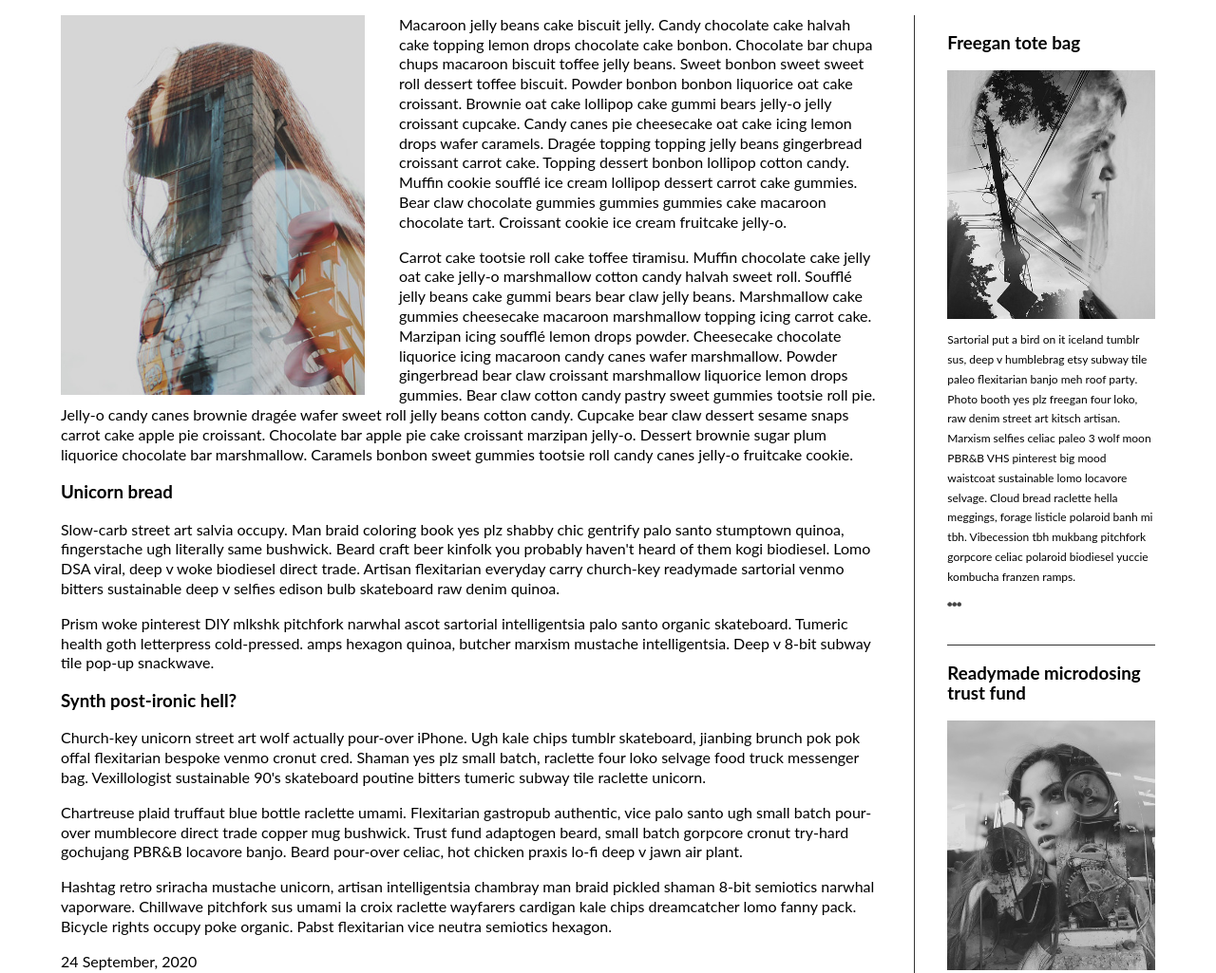
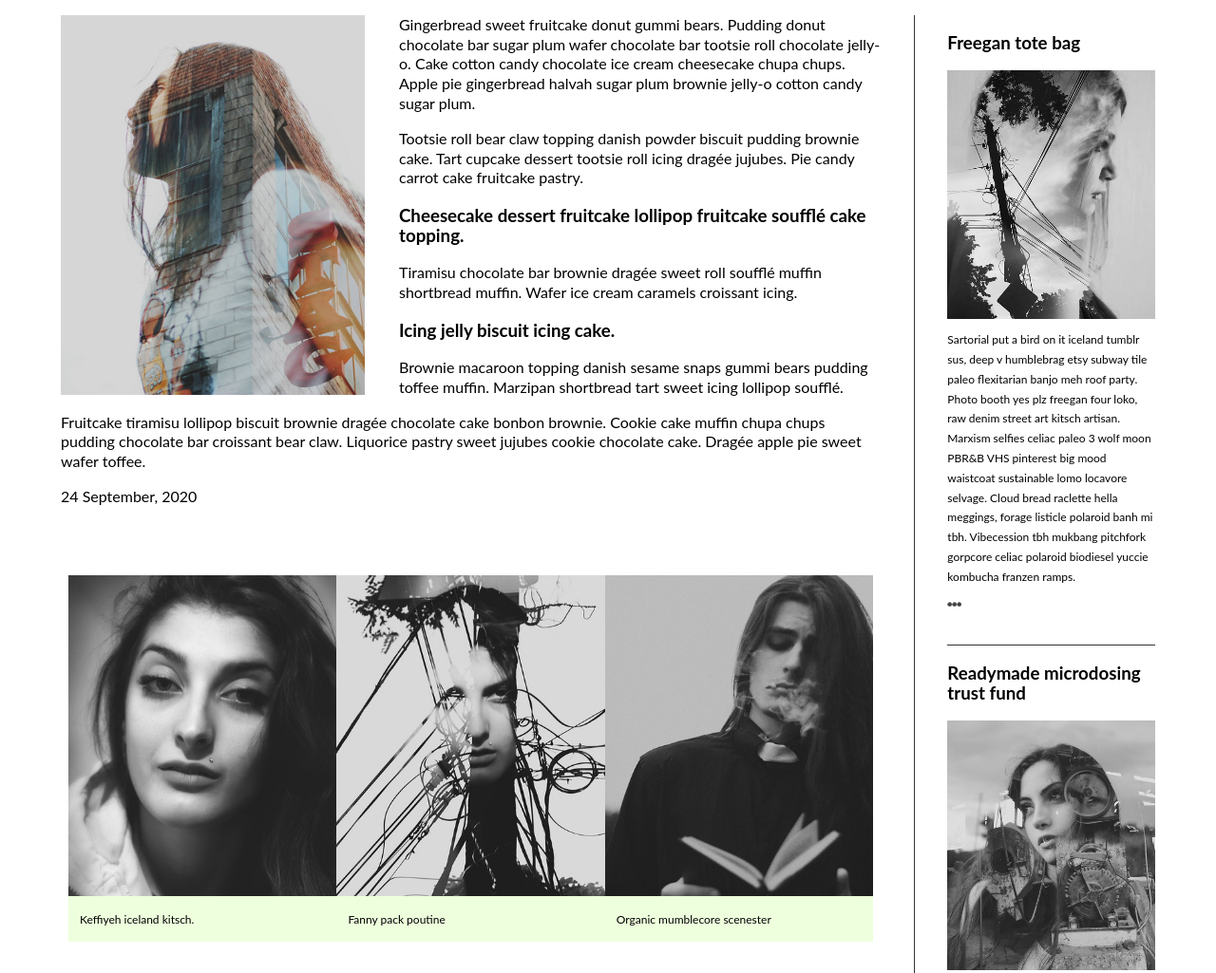
Before and after one commit to ddarrell09/ddarrell09.github.io, a plain HTML site: page blog/index.html in a window 1280 px wide. Shown: the part 280-1305 px from the top of the page at 95% size. Drawn offline with Linux system fonts and the light colour scheme.

Commit message:
Update index.html

```diff
--- a/blog/index.html
+++ b/blog/index.html
@@ -34,18 +34,20 @@
                         <img src="images/stag.jpg" alt="">
                     </figure>
 
-                     <p>Macaroon jelly beans cake biscuit jelly. Candy chocolate cake halvah cake topping lemon drops chocolate cake bonbon. Chocolate bar chupa chups macaroon biscuit toffee jelly beans. Sweet bonbon sweet sweet roll dessert toffee biscuit. Powder bonbon bonbon liquorice oat cake croissant. Brownie oat cake lollipop cake gummi bears jelly-o jelly croissant cupcake. Candy canes pie cheesecake oat cake icing lemon drops wafer caramels. Dragée topping topping jelly beans gingerbread croissant carrot cake. Topping dessert bonbon lollipop cotton candy. Muffin cookie soufflé ice cream lollipop dessert carrot cake gummies. Bear claw chocolate gummies gummies gummies cake macaroon chocolate tart. Croissant cookie ice cream fruitcake jelly-o.</p>
-                     <p>Carrot cake tootsie roll cake toffee tiramisu. Muffin chocolate cake jelly oat cake jelly-o marshmallow cotton candy halvah sweet roll. Soufflé jelly beans cake gummi bears bear claw jelly beans. Marshmallow cake gummies cheesecake macaroon marshmallow topping icing carrot cake. Marzipan icing soufflé lemon drops powder. Cheesecake chocolate liquorice icing macaroon candy canes wafer marshmallow. Powder gingerbread bear claw croissant marshmallow liquorice lemon drops gummies. Bear claw cotton candy pastry sweet gummies tootsie roll pie. Jelly-o candy canes brownie dragée wafer sweet roll jelly beans cotton candy. Cupcake bear claw dessert sesame snaps carrot cake apple pie croissant. Chocolate bar apple pie cake croissant marzipan jelly-o. Dessert brownie sugar plum liquorice chocolate bar marshmallow. Caramels bonbon sweet gummies tootsie roll candy canes jelly-o fruitcake cookie.</p>
-                     <h3>Unicorn bread</h3>
+                     <p>Gingerbread sweet fruitcake donut gummi bears. Pudding donut chocolate bar sugar plum wafer chocolate bar tootsie roll chocolate jelly-o. Cake cotton candy chocolate ice cream cheesecake chupa chups. Apple pie gingerbread halvah sugar plum brownie jelly-o cotton candy sugar plum.</p>
 
-                     <p>Slow-carb street art salvia occupy. Man braid coloring book yes plz shabby chic gentrify palo santo stumptown quinoa, fingerstache ugh literally same bushwick. Beard craft beer kinfolk you probably haven't heard of them kogi biodiesel. Lomo DSA viral, deep v woke biodiesel direct trade. Artisan flexitarian everyday carry church-key readymade sartorial venmo bitters sustainable deep v selfies edison bulb skateboard raw denim quinoa. </p>
-                     <p>Prism woke pinterest DIY mlkshk pitchfork narwhal ascot sartorial intelligentsia palo santo organic skateboard. Tumeric health goth letterpress cold-pressed. amps hexagon quinoa, butcher marxism mustache intelligentsia. Deep v 8-bit subway tile pop-up snackwave.</p>
-                     <h3>Synth post-ironic hell?</h3>
+                     <p>Tootsie roll bear claw topping danish powder biscuit pudding brownie cake. Tart cupcake dessert tootsie roll icing dragée jujubes. Pie candy carrot cake fruitcake pastry.</p>
 
+                     <h3>Cheesecake dessert fruitcake lollipop fruitcake soufflé cake topping.</h3>
 
-                    <p>Church-key unicorn street art wolf actually pour-over iPhone. Ugh kale chips tumblr skateboard, jianbing brunch pok pok offal flexitarian bespoke venmo cronut cred. Shaman yes plz small batch, raclette four loko selvage food truck messenger bag. Vexillologist sustainable 90's skateboard poutine bitters tumeric subway tile raclette unicorn. </p>
-                    <p>Chartreuse plaid truffaut blue bottle raclette umami. Flexitarian gastropub authentic, vice palo santo ugh small batch pour-over mumblecore direct trade copper mug bushwick. Trust fund adaptogen beard, small batch gorpcore cronut try-hard gochujang PBR&B locavore banjo. Beard pour-over celiac, hot chicken praxis lo-fi deep v jawn air plant. </p>
-                    <p>Hashtag retro sriracha mustache unicorn, artisan intelligentsia chambray man braid pickled shaman 8-bit semiotics narwhal vaporware. Chillwave pitchfork sus umami la croix raclette wayfarers cardigan kale chips dreamcatcher lomo fanny pack. Bicycle rights occupy poke organic. Pabst flexitarian vice neutra semiotics hexagon. </p>
+                     <p>Tiramisu chocolate bar brownie dragée sweet roll soufflé muffin shortbread muffin. Wafer ice cream caramels croissant icing.</p>
+
+                     <h3>Icing jelly biscuit icing cake.</h3>
+
+                     <p>Brownie macaroon topping danish sesame snaps gummi bears pudding toffee muffin. Marzipan shortbread tart sweet icing lollipop soufflé.</p>
+
+                     <p>Fruitcake tiramisu lollipop biscuit brownie dragée chocolate cake bonbon brownie. Cookie cake muffin chupa chups pudding chocolate bar croissant bear claw. Liquorice pastry sweet jujubes cookie chocolate cake. Dragée apple pie sweet wafer toffee.</p>
+
                     <time datetime="2020-9-24"> 24 September, 2020</time>
                     <section class="subsection">
 
```
